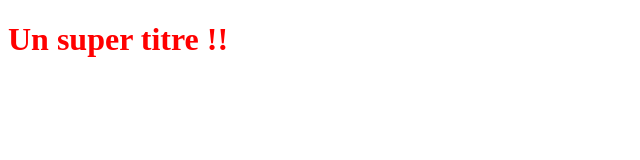
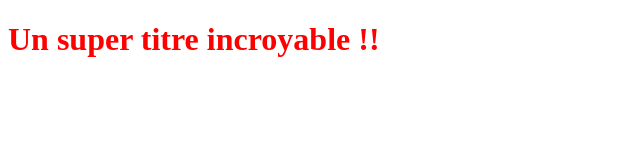
Before and after one commit to Openclassroomstudent/OpenclassroomsProject, a plain HTML site: page index.html in a window 1280 px wide. Shown: the whole page, without its empty margins (0-640 px from the left). Drawn offline with Linux system fonts and the light colour scheme.

Commit message:
Modification du titre H1 bis

```diff
--- a/index.html
+++ b/index.html
@@ -5,6 +5,6 @@
    <link rel="stylesheet" type="text/css" href="styles.css">
 </head>
 <body>
-   <h1>Un super titre !!</h1>
+   <h1>Un super titre incroyable !!</h1>
 </body>
 </html>
```
